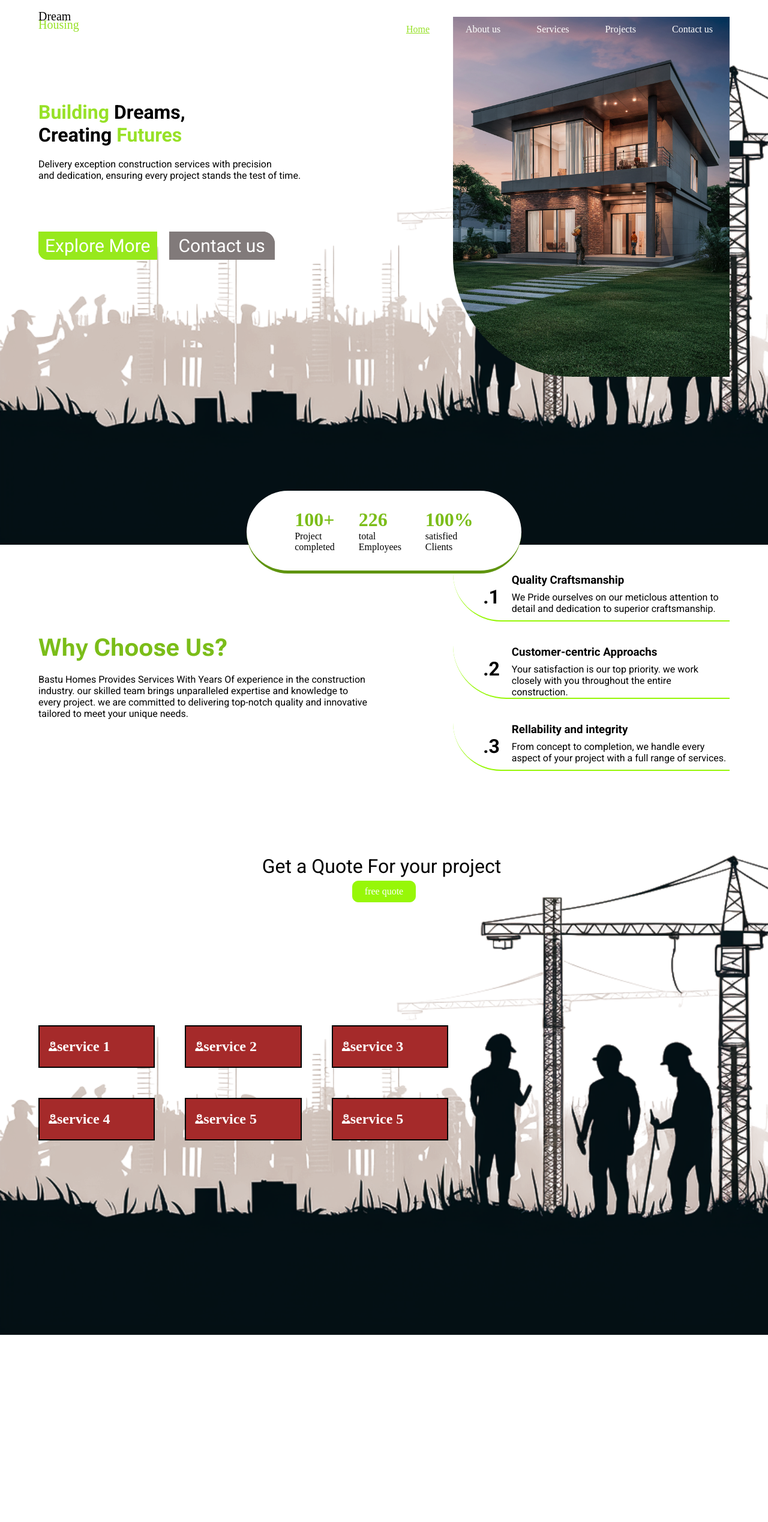
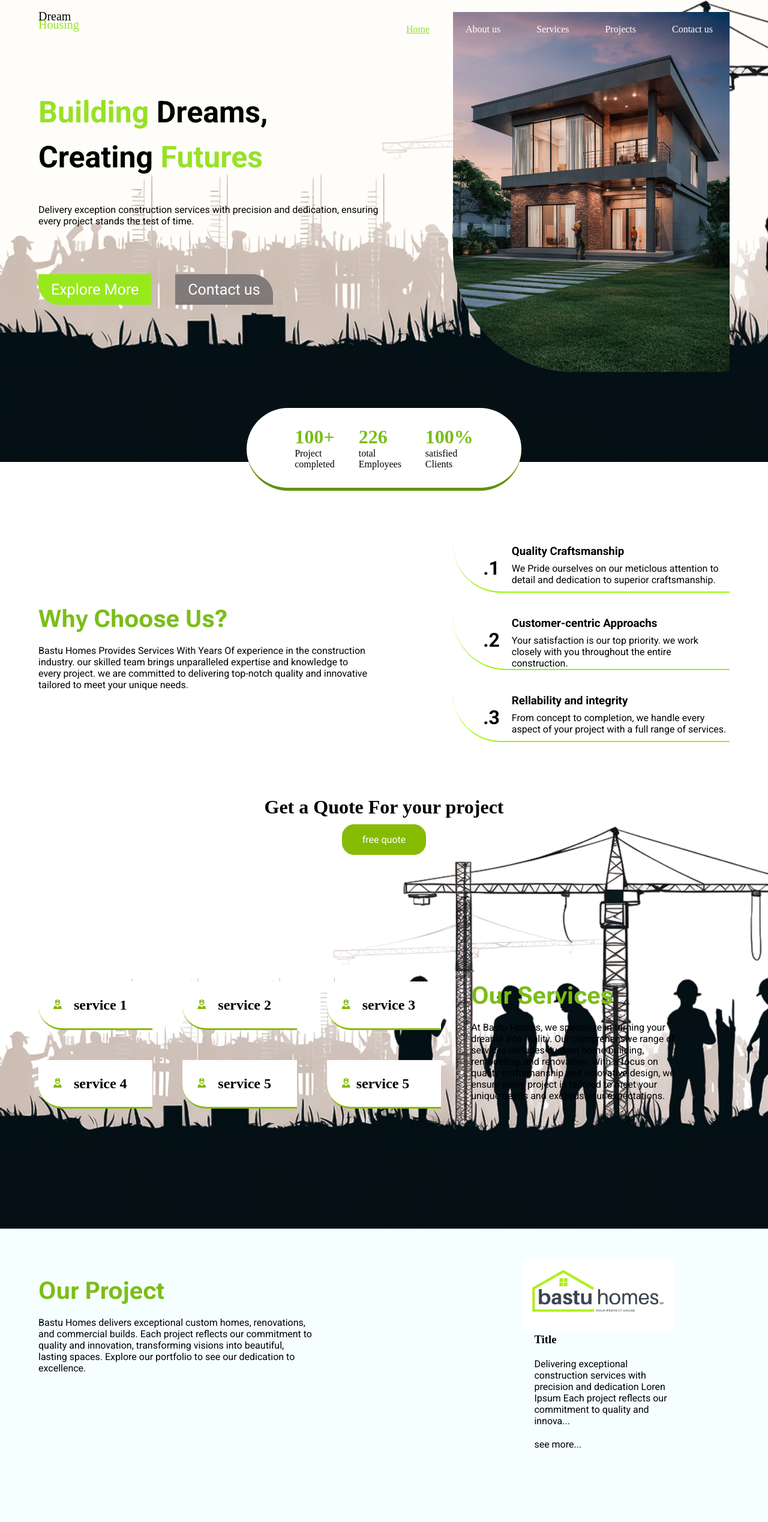
Before and after one commit to Arbind-69/dream-housing, a PHP site: page / in a window 1280 px wide. Shown: the whole page at 60% size. Before the commit the page ends 2225 px from the top, so only its background shows below. Run offline with PHP 8.4, Linux system fonts and the light colour scheme; some web fonts are replaced.

Commit message:
added why choose us , our services, projects, indexpage

```diff
--- /dev/null
+++ b/css/common.css
@@ -0,0 +1,25 @@
+.common-section-heading{
+    margin-bottom: 20px;
+    color:  rgb(123, 189, 25);
+    font-family: "Roboto Flex";
+    font-size: 40px;
+
+}
+
+.common-section-des{
+    font-family: "Roboto";
+    margin-top: 20px;
+}
+
+.common-tittle{
+    padding-left: 10px;
+    color: black;
+
+}
+
+.container{
+    width: 90%;
+
+    margin: auto;
+
+}
--- a/css/styles.css
+++ b/css/styles.css
@@ -11,17 +11,13 @@
     margin: 0;
     padding: 0;
 }
-.container{
-    width: 90%;
-
-    margin: auto;
-
-
-}
+/* banner start  */
 header{
     z-index: 999;
     margin-top: 20px;
-    position: relative;
+    position: fixed;
+    width: 100%;
+
 
 }
 .logo{
@@ -75,63 +71,70 @@ header{
 .banner{
 
     background-image:url("../img/img.png");
-    height: 100vh;
+
     background-repeat: no-repeat;
     background-size: cover;
-    margin-top: 50px;
+    padding-top: 150px;
 
     position: relative;
+}
 
-
-
+.banner:after{
+    content: '';
+    position: absolute;
+    top: 0;
+    left: 0;
+    width: 100%;
+    height: 100%;
+    background-color: rgb(255, 253, 249) ;
+    z-index: -1;
 
 }
 .banner-content{
-    width: 40%;
+    width: 51%;
+
 }
 .banner h1 {
     font-family: "Roboto";
-    padding-top: 60px;
+    font-size: 50px;
+    padding-bottom: 20px;
+    line-height: 1.5;
 
 
 }
 .banner p{
 
     font-family: "Roboto";
+    margin-top: 20px;
 }
 
 .banner span{
     color:  rgb(151, 225, 39) ;
+
 }
-
-.banner p{
-    margin-top: 20px;
-}
-.button {
-
-    margin-top: 50px;
 
 
 
-}
 .button {
     display: flex;
     padding-top: 40px;
+    margin-top: 50px;
+    gap: 20px;
 
 
 }
 .btn-1 a{
     text-decoration: none;
-    padding: 5px 10px;
+    padding: 10px 20px;
     margin-right: 20px;
     border: 1px solid  rgb(151, 233, 28);
-    border-bottom-left-radius: 15px;
+    border-bottom-left-radius: 35px;
     background-color: rgb(151, 233, 28);
     color: white;
     font-family: "Roboto";
     cursor: pointer;
     transition: 0.3S ease-in;
-    font-size: 30px;
+    font-size: 25px;
 }
 .btn-1 a:hover{
 
@@ -158,16 +161,16 @@ header{
 
 .btn-2 a{
     text-decoration: none;
-    padding: 5px 15px;
+    padding: 10px 20px;
     margin-right: 20px;
     border: 1px solid  rgb(129, 122, 122);
-    border-top-right-radius: 20px;
+    border-top-right-radius: 35px;
     background-color: rgb(129, 122, 122);
     color: white;
     font-family: "Roboto";
     cursor: pointer;
     transition: 0.3S ease-in;
-    font-size: 30px;
+    font-size: 25px;
 
 }
 
@@ -186,15 +189,16 @@ header{
     object-fit: cover;
 
     border-bottom-left-radius: 200px;
-    margin-top: -100px;
+    margin-top: -150px;
     z-index: -1;
 }
 .banner-image img:hover{
-    margin-top: -120px;
+    margin-top: -170px;
 }
 
+/* banner end  */
 
-
+/* choose us start  */
 .total-number{
     width: 100%;
     display: flex;
@@ -242,7 +246,7 @@ header{
 .paragraph{
     display: flex;
     justify-content: space-between;
-
+     margin-top: 90px;
 }
 
 .info-page{
@@ -287,35 +291,65 @@ header{
 .single-box h3{
     padding-bottom: 8px;
 }
+/* choose us end  */
 
+/* our services start  */
 .our-services{
     background-image:url("../img/img.png");
     width: 100%;
-    height: 100vh;
     background-repeat: no-repeat;
     background-size: cover;
+    position: relative;
 }
+.our-services:after{
+content: '';
+position: absolute;
+top: 0;
+left: 0;
+width: 100%;
+height: 100%;
+background-color: white;
+z-index: -1;
+}
+
 .services-title{
-
+    width: 100%;
     display: flex;
     justify-content: center;
+    z-index: 10;
+    position: relative;
 
 }
-.services-head h1{
-    font-family: "Roboto" ;
-    font-weight: 400;
+
+.services-head{
+
+    border-radius: 100px;
+    padding: 10px 60px;
+    border-bottom: 1px solid white ;
+
+    background-color: white;
+    margin-top: -60px;
+
+
 }
+
+.services-tag{
+    padding: 0px 130px;
+}
+
 .services-tag a{
     display: flex;
     justify-content: center;
     margin-top: 10px;
     text-decoration: none;
-    background-color: rgb(151, 247, 8) ;
-    border: 1px solid  rgb(151, 247, 8);
-    margin: 5px 150px;
-    padding: 8px 20px;
-    border-radius: 10px;
-    color: white;
+    background-color: #85BC03 ;
+    border: 1px  solid #85BC03;
+    padding: 15px;
+    border-radius: 20px;
+     color: white;
+    font-family:"Roboto" ;
+
+
 
 }
 
@@ -332,18 +366,80 @@ header{
 
 .services-nmb{
     padding: 200px 0px;
+    display: flex;
+
+}
+
+.services-section{
+    width: 30%;
+    padding-left: 30px;
 }
 .box{
     background-color: brown;
     display: flex;
     width:calc(33.33% - 50px);
     align-items: center;
-    border: 2px solid black;
+    background-color: white;
+    border-bottom-left-radius: 40px;
     padding: 20px 5px;
-    color: white;
+    border-bottom: 3px solid #85BC03;
+
+
+
+
+
+
 
 }
 .box-icon{
     margin-left: 10px;
+    padding: 10px ;
+    color:  #85BC03;
 
 }
+
+/* our services end  */
+
+/* project start  */
+
+
+.our-project{
+    background-color: rgb(246, 255, 255);
+    padding-bottom: 120px;
+
+}
+.project-info{
+    display: flex;
+
+
+}
+
+.project-heading{
+    width: 40%;
+    padding-top: 80px;
+}
+
+.project-img{
+    width: 22%;
+    padding-left: 30%;
+
+}
+.image{
+    padding-top: 50px;
+}
+.image img{
+    width: 100%;
+
+}
+
+.project-row{
+
+    padding-left: 20px ;
+
+
+
+
+
+
+}
+/* project end  */
--- a/include/header.php
+++ b/include/header.php
@@ -6,6 +6,7 @@
     <meta name="viewport" content="width=device-width, initial-scale=1.0">
     <title>Document</title>
     <link rel="stylesheet" href="./css/styles.css">
+    <link rel="stylesheet" href="./css/common.css">
     <link rel="stylesheet" href="https://cdnjs.cloudflare.com/ajax/libs/font-awesome/6.7.2/css/all.min.css" integrity="sha512-Evv84Mr4kqVGRNSgIGL/F/aIDqQb7xQ2vcrdIwxfjThSH8CSR7PBEakCr51Ck+w+/U6swU2Im1vVX0SVk9ABhg==" crossorigin="anonymous" referrerpolicy="no-referrer" />
 </head>
 
--- a/index.php
+++ b/index.php
@@ -1,15 +1,18 @@
 <?php
 include "./include/header.php";
 ?>
+
+<!-- banner start  -->
 <div class="banner">
     <div class="container">
+
         <div class="banner-row">
             <div class="banner-content">
                 <h1>
                     <span>Building</span> Dreams,<br>Creating <span>Futures</span>
                 </h1>
-                <p>
-                    Delivery exception construction services with precision<br> and dedication, ensuring every project stands the test of time.
+                <p class="common-section-des">
+                    Delivery exception construction services with precision and dedication, ensuring every project stands the test of time.
                 </p>
                 <div class="button">
                     <div class="btn-1">
@@ -37,7 +40,9 @@ include "./include/header.php";
     </div>
 </div>
 
+<!-- banner end  -->
 
+<!-- choose us start  -->
 <div class="total-info">
     <div class="container">
 
@@ -79,7 +84,7 @@ include "./include/header.php";
 
         <div class="paragraph">
             <div class="info-page">
-                <h1>
+                <h1 class="common-section-heading">
                     Why Choose Us?
                 </h1>
                 <p>
@@ -163,7 +168,9 @@ include "./include/header.php";
     </div>
 
 </div>
+<!-- choose us end  -->
 
+<!-- our services start  -->
 <div class="our-services">
     <div class="container">
         <div class="services-title">
@@ -187,7 +194,7 @@ include "./include/header.php";
                     <div class="box-icon">
                         <i class="fa-solid fa-user-nurse"></i>
                     </div>
-                    <h2>
+                    <h2 class="common-tittle">
                         service 1
                     </h2>
 
@@ -197,7 +204,7 @@ include "./include/header.php";
                     <div class="box-icon">
                         <i class="fa-solid fa-user-nurse"></i>
                     </div>
-                    <h2>
+                    <h2 class="common-tittle">
                         service 2
                     </h2>
 
@@ -207,7 +214,7 @@ include "./include/header.php";
                     <div class="box-icon">
                         <i class="fa-solid fa-user-nurse"></i>
                     </div>
-                    <h2>
+                    <h2 class="common-tittle">
                         service 3
                     </h2>
 
@@ -217,7 +224,7 @@ include "./include/header.php";
                     <div class="box-icon">
                         <i class="fa-solid fa-user-nurse"></i>
                     </div>
-                    <h2>
+                    <h2 class="common-tittle">
                         service 4
                     </h2>
 
@@ -227,7 +234,7 @@ include "./include/header.php";
                     <div class="box-icon">
                         <i class="fa-solid fa-user-nurse"></i>
                     </div>
-                    <h2>
+                    <h2 class="common-tittle">
                         service 5
                     </h2>
 
@@ -246,9 +253,21 @@ include "./include/header.php";
 
 
 
-            </div>
 
             </div>
+            <div class="services-section">
+                <div class="service-info">
+                    <h1 class="common-section-heading">
+                        Our Services
+
+                    </h1>
+
+
+                </div>
+                <p class="common-section-des">
+                    At Bastu Homes, we specialize in turning your dreams into reality. Our comprehensive range of services includes custom home building, remodeling, and renovation. With a focus on quality craftsmanship and innovative design, we ensure every project is tailored to meet your unique needs and exceeds your expectations.
+
+                </p>
 
 
             </div>
@@ -258,6 +277,66 @@ include "./include/header.php";
 
 
 
+    </div>
+
+</div>
+<!-- our services end  -->
+<!-- our project star -->
+
+
+<div class="our-project">
+    <div class="container">
+        <div class="project-info">
+            <div class="project-heading">
+                <h1 class="common-section-heading">
+                    Our Project
+
+                </h1>
+                <p class="common-section-des">
+                    Bastu Homes delivers exceptional custom homes, renovations, and commercial builds. Each project reflects our commitment to quality and innovation, transforming visions into beautiful, lasting spaces. Explore our portfolio to see our dedication to excellence.
+
+                </p>
+
+
+
+            </div>
+
+            <div class="project-img">
+
+                <div class="image">
+                    <img src="./img/img3.jpeg" alt="">
+                </div>
+
+
+                <div class="project-row">
+                    <h3 class="row-title">
+                        Title
+
+                    </h3>
+                    <p class="common-section-des">
+                        Delivering exceptional construction services with precision and dedication
+                        Loren Ipsum Each project reflects our commitment to quality and innova...
+
+
+                    </p>
+
+                <p class="common-section-des">
+                    see more...
+                </p>
+
+
+
+
+                </div>
+            </div>
+        </div>
+    </div>
+</div>
+
+
+<!-- our project end  -->
+
+
 
 
 
```
Also changed, not shown: img/img3.jpeg (added). Lines whose indentation alone changed are shown as unchanged.
